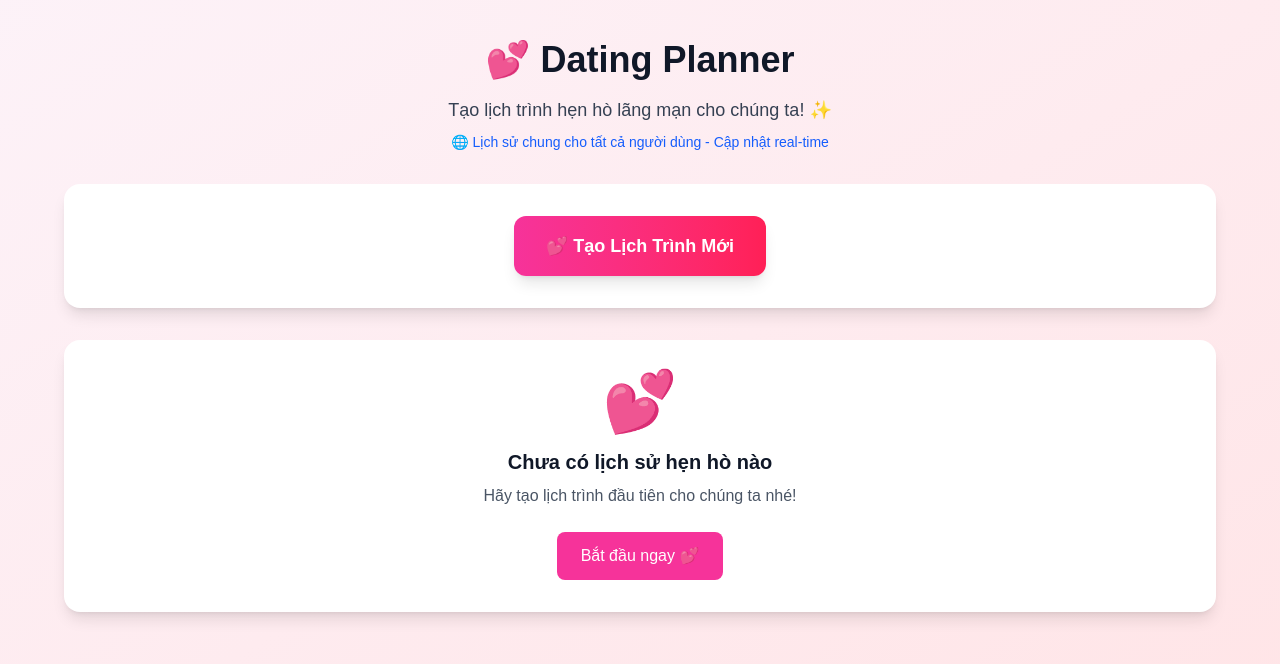
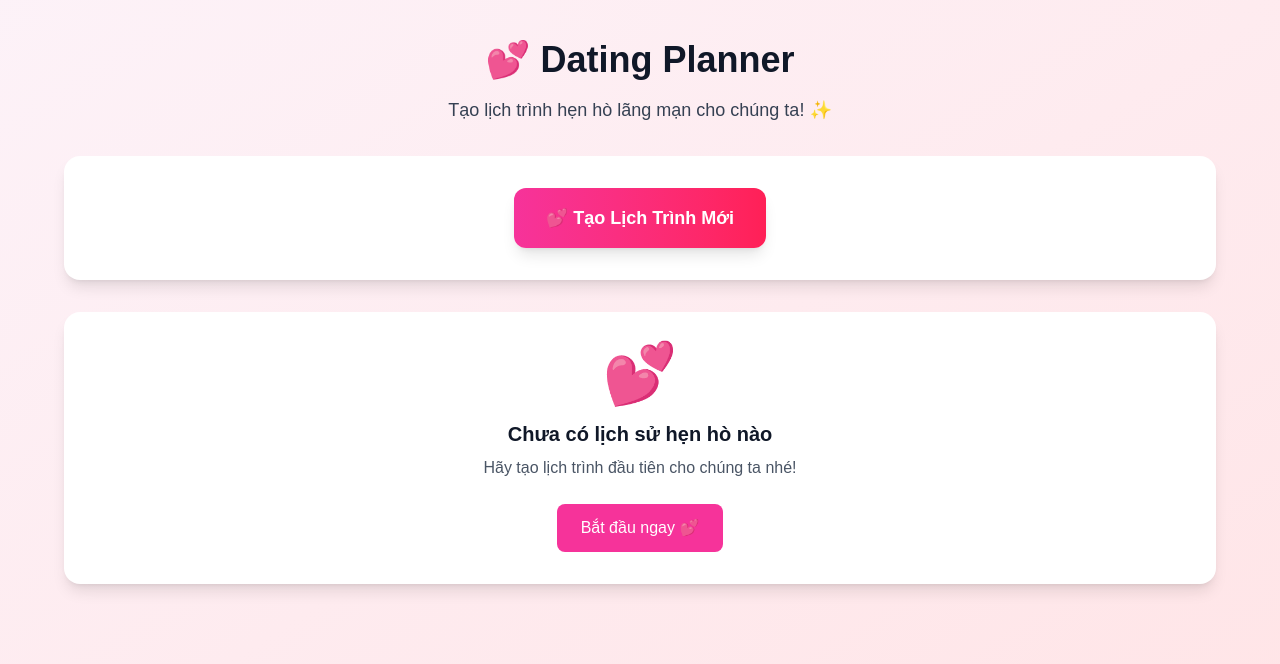
Before and after one commit to PhuongNam2408/schedule-builder, a Next.js app: page / in a window 1280 px wide. Shown: the top 664 px of the page. Built offline with nearby package versions, Linux system fonts and the light colour scheme.

Commit message:
Remove shared history notifications from HistoryPage

```diff
--- a/src/components/HistoryPage.tsx
+++ b/src/components/HistoryPage.tsx
@@ -24,9 +24,6 @@ export default function HistoryPage() {
           <p className="text-lg text-gray-700 font-medium">
             Tạo lịch trình hẹn hò lãng mạn cho chúng ta! ✨
           </p>
-          <p className="text-sm text-blue-600 font-medium mt-2">
-            🌐 Lịch sử chung cho tất cả người dùng - Cập nhật real-time
-          </p>
         </div>
 
         <div className="bg-white rounded-2xl shadow-lg p-8 mb-8">
@@ -48,9 +45,6 @@ export default function HistoryPage() {
                   📅 Lịch Trình Hẹn Hò Mới Nhất
                 </h2>
                 <p className="text-gray-600 mt-1">💕 {latestSchedule.date}</p>
-                <p className="text-xs text-blue-500 font-medium">
-                  🌐 Được chia sẻ bởi người dùng khác
-                </p>
               </div>
               <button
                 onClick={clearHistory}
```
